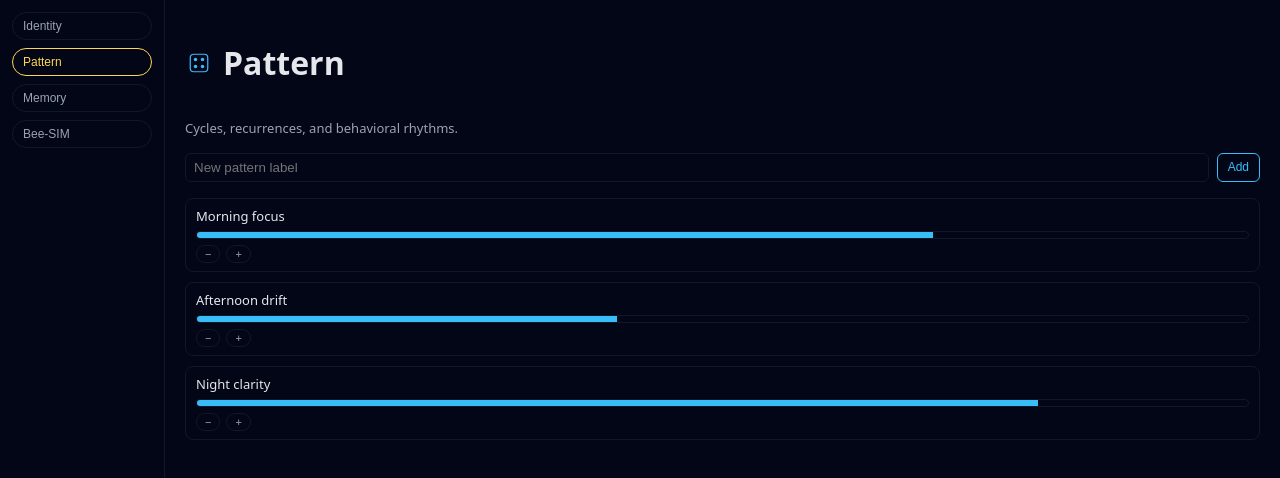
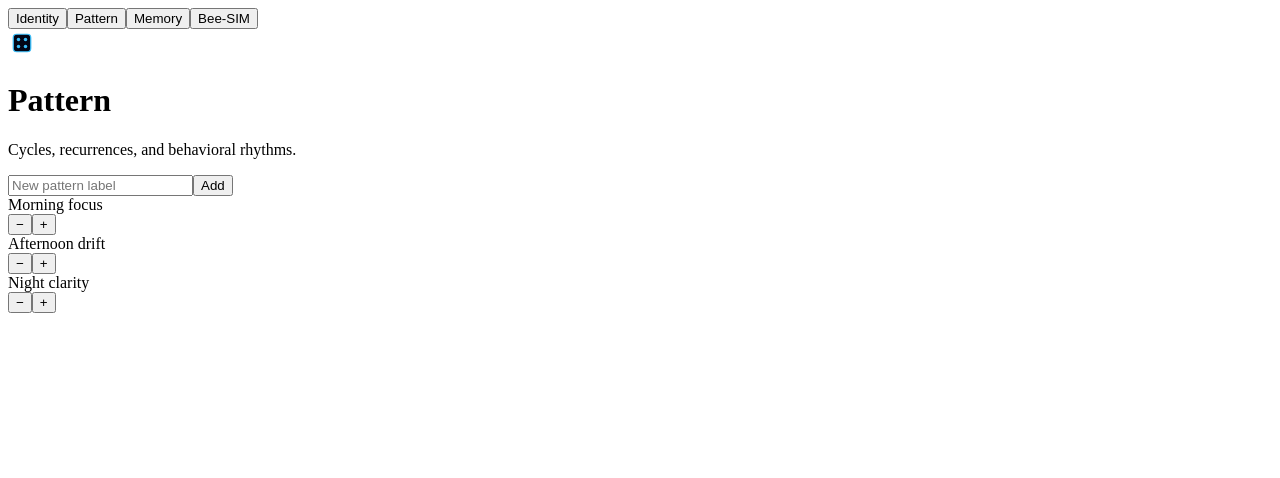
Before and after one commit to maxandbe1/Portal-OS, a React (Vite) app: page / in a window 1280 px wide. Both pictures are taken after a click on the button "Pattern". Shown: the top 478 px of the page. Built offline with nearby package versions, Linux system fonts and the light colour scheme.

Commit message:
Update styles.css

```diff
--- a/src/styles.css
+++ b/src/styles.css
@@ -1,198 +1,3 @@
-
-body {
-  margin: 0;
-  font-family: system-ui, -apple-system, BlinkMacSystemFont, sans-serif;
-  background: #020617;
-  color: #e5e7eb;
-}
-
-.portal-shell {
-  display: flex;
-  height: 100vh;
-}
-
-.nav-rail {
-  width: 140px;
-  border-right: 1px solid #111827;
-  padding: 12px;
-  display: flex;
-  flex-direction: column;
-  gap: 8px;
-  background: #020617;
-}
-
-.nav-rail button {
-  padding: 6px 10px;
-  border-radius: 999px;
-  border: 1px solid #111827;
-  background: transparent;
-  color: #9ca3af;
-  font-size: 12px;
-  cursor: pointer;
-  text-align: left;
-}
-
-.nav-rail button.active {
-  border-color: #FFD54F;
-  color: #FFD54F;
-}
-
-.module-root {
-  flex: 1;
-  padding: 20px;
-}
-
-.module-header {
-  display: flex;
-  align-items: center;
-  gap: 10px;
-}
-
-.module-subtitle {
-  font-size: 13px;
-  color: #9ca3af;
-  margin-bottom: 16px;
-}
-
-.id-section input {
-  background: #020617;
-  border: 1px solid #111827;
-  border-radius: 6px;
-  padding: 6px 8px;
-  color: #e5e7eb;
-}
-body {
-  margin: 0;
-  font-family: system-ui, -apple-system, BlinkMacSystemFont, sans-serif;
-  background: #020617;
-  color: #e5e7eb;
-}
-
-.portal-shell {
-  display: flex;
-  height: 100vh;
-}
-
-.nav-rail {
-  width: 140px;
-  border-right: 1px solid #111827;
-  padding: 12px;
-  display: flex;
-  flex-direction: column;
-  gap: 8px;
-  background: #020617;
-}
-
-.nav-rail button {
-  padding: 6px 10px;
-  border-radius: 999px;
-  border: 1px solid #111827;
-  background: transparent;
-  color: #9ca3af;
-  font-size: 12px;
-  cursor: pointer;
-  text-align: left;
-}
-
-.nav-rail button.active {
-  border-color: #FFD54F;
-  color: #FFD54F;
-}
-
-.module-root {
-  flex: 1;
-  padding: 20px;
-}
-
-.module-header {
-  display: flex;
-  align-items: center;
-  gap: 10px;
-}
-
-.module-subtitle {
-  font-size: 13px;
-  color: #9ca3af;
-  margin-bottom: 16px;
-}
-
-.id-section input {
-  background: #020617;
-  border: 1px solid #111827;
-  border-radius: 6px;
-  padding: 6px 8px;
-  color: #e5e7eb;
-}
-.pattern-add {
-  display: flex;
-  gap: 8px;
-  margin-bottom: 16px;
-}
-
-.pattern-add input {
-  flex: 1;
-  background: #020617;
-  border: 1px solid #111827;
-  border-radius: 6px;
-  padding: 6px 8px;
-  color: #e5e7eb;
-}
-
-.pattern-add button {
-  border-radius: 6px;
-  border: 1px solid #38bdf8;
-  background: #020617;
-  color: #38bdf8;
-  padding: 6px 10px;
-  cursor: pointer;
-  font-size: 12px;
-}
-
-.pattern-list {
-  display: flex;
-  flex-direction: column;
-  gap: 10px;
-}
-
-.pattern-item {
-  border: 1px solid #111827;
-  border-radius: 8px;
-  padding: 8px 10px;
-}
-
-.pattern-label {
-  font-size: 13px;
-  margin-bottom: 6px;
-}
-
-.pattern-bar {
-  height: 6px;
-  border-radius: 999px;
-  background: #020617;
-  border: 1px solid #111827;
-  overflow: hidden;
-  margin-bottom: 6px;
-}
-
-.pattern-fill {
-  height: 100%;
-  background: #38bdf8;
-}
-
-.pattern-controls {
-  display: flex;
-  gap: 6px;
-}
-
-.pattern-controls button {
-  border-radius: 999px;
-  border: 1px solid #111827;
-  background: #020617;
-  color: #9ca3af;
-  font-size: 11px;
-  padding: 2px 8px;
-  cursor: pointer;
-}
 .beesim-meta {
   display: flex;
   align-items: center;
```
